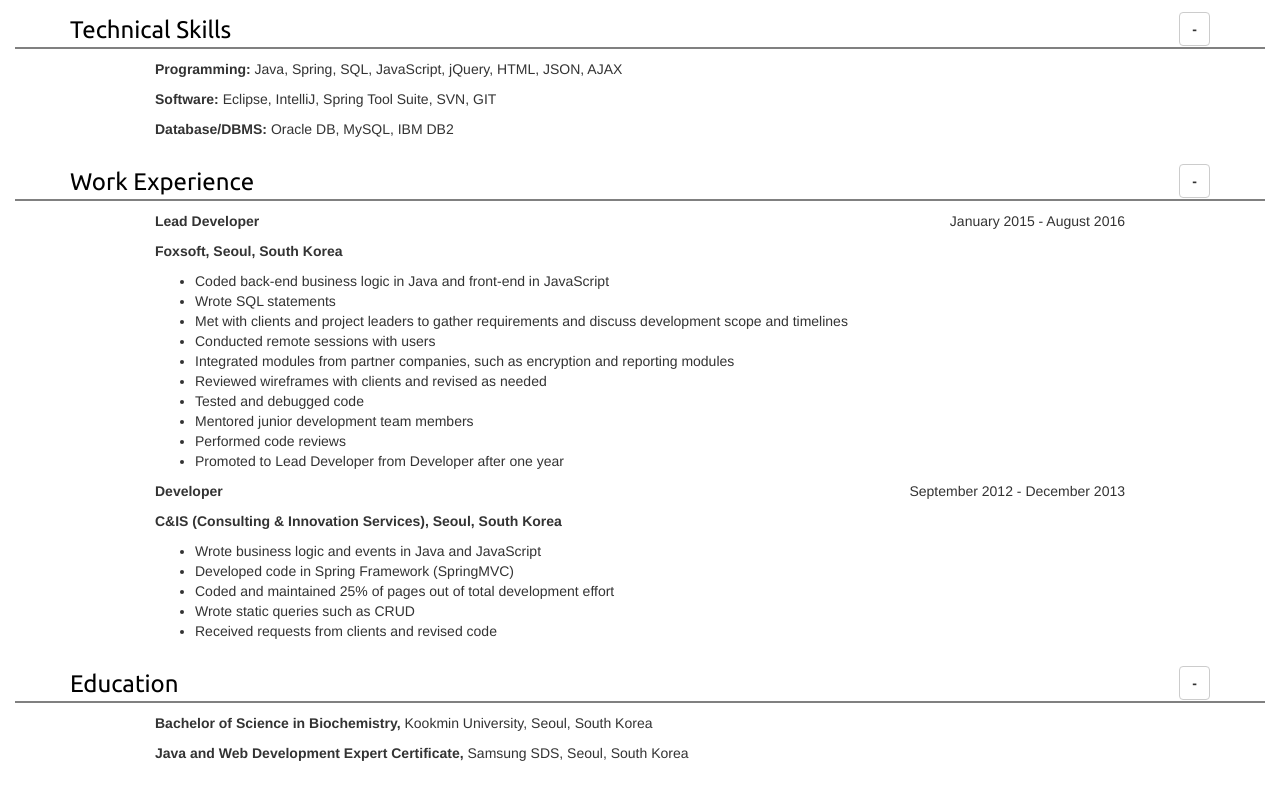
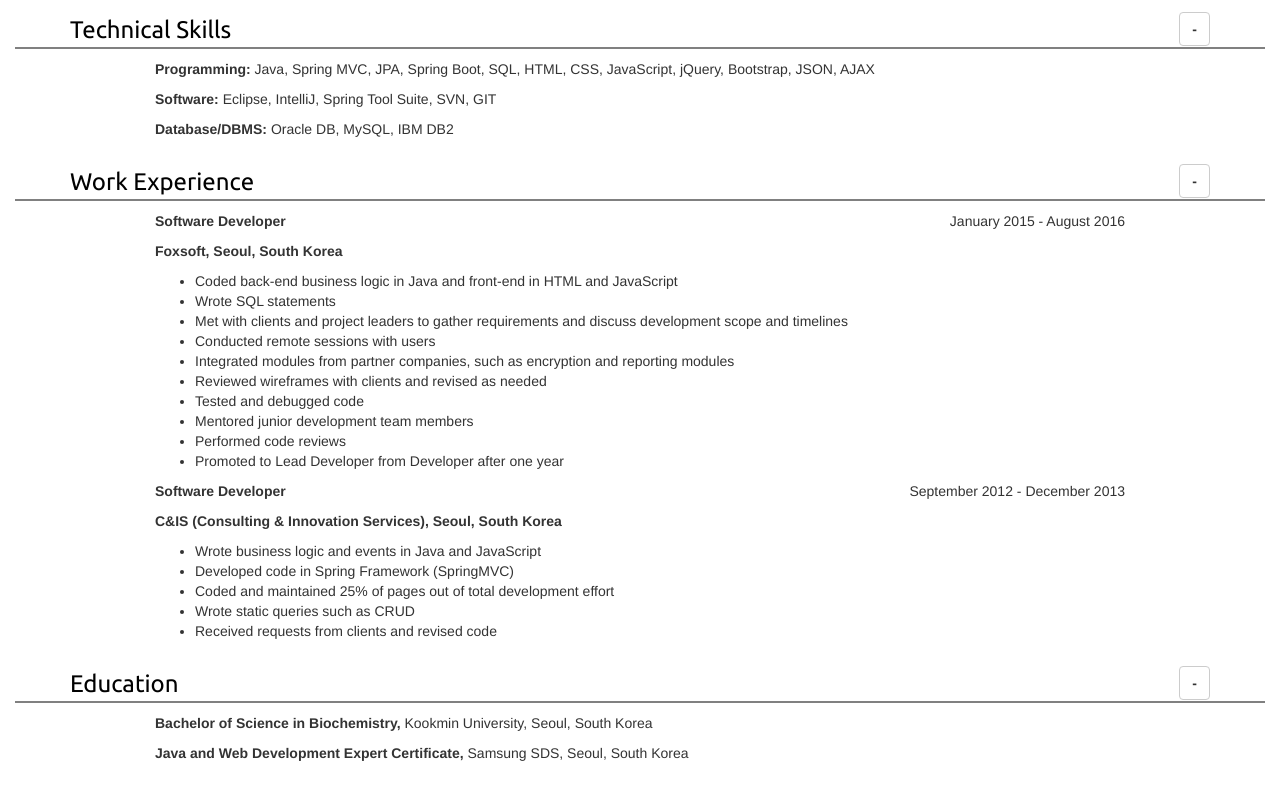
Before and after one commit to mhanjung/mhanjung.github.io, a plain HTML site: page index.html in a window 1280 px wide. Shown: the part 926-1725 px from the top of the page. Drawn offline with Linux system fonts and the light colour scheme.

Commit message:
Text change
- changed text.

```diff
--- a/index.html
+++ b/index.html
@@ -44,7 +44,7 @@
       </div>
       <div id="contentSkills">
         <div class="container section-content">
-          <p><b>Programming: </b>Java, Spring, SQL, JavaScript, jQuery, HTML, JSON, AJAX</p>
+          <p><b>Programming: </b>Java, Spring MVC, JPA, Spring Boot, SQL, HTML, CSS, JavaScript, jQuery, Bootstrap, JSON, AJAX</p>
           <p><b>Software: </b>Eclipse, IntelliJ, Spring Tool Suite, SVN, GIT</p>
           <p><b>Database/DBMS: </b>Oracle DB, MySQL, IBM DB2</p>
         </div>
@@ -60,13 +60,13 @@
       </div>
       <div id="contentExperience">
         <div class="container section-content">
-          <p class="pull-left"><b>Lead Developer</b></p>
+          <p class="pull-left"><b>Software Developer</b></p>
           <p class="pull-right">January 2015 - August 2016</p>
         </div>
         <div class="container section-content">
           <p><b>Foxsoft, Seoul, South Korea</b></p>
           <ul>
-            <li>Coded back-end business logic in Java and front-end in JavaScript</li>
+            <li>Coded back-end business logic in Java and front-end in HTML and JavaScript</li>
             <li>Wrote SQL statements</li>
             <li>Met with clients and project leaders to gather requirements and discuss development scope and timelines</li>
             <li>Conducted remote sessions with users</li>
@@ -80,7 +80,7 @@
         </div>
 
         <div class="container section-content">
-          <p class="pull-left"><b>Developer</b></p>
+          <p class="pull-left"><b>Software Developer</b></p>
           <p class="pull-right">September 2012 - December 2013</p>
         </div>
         <div class="container section-content">
```
